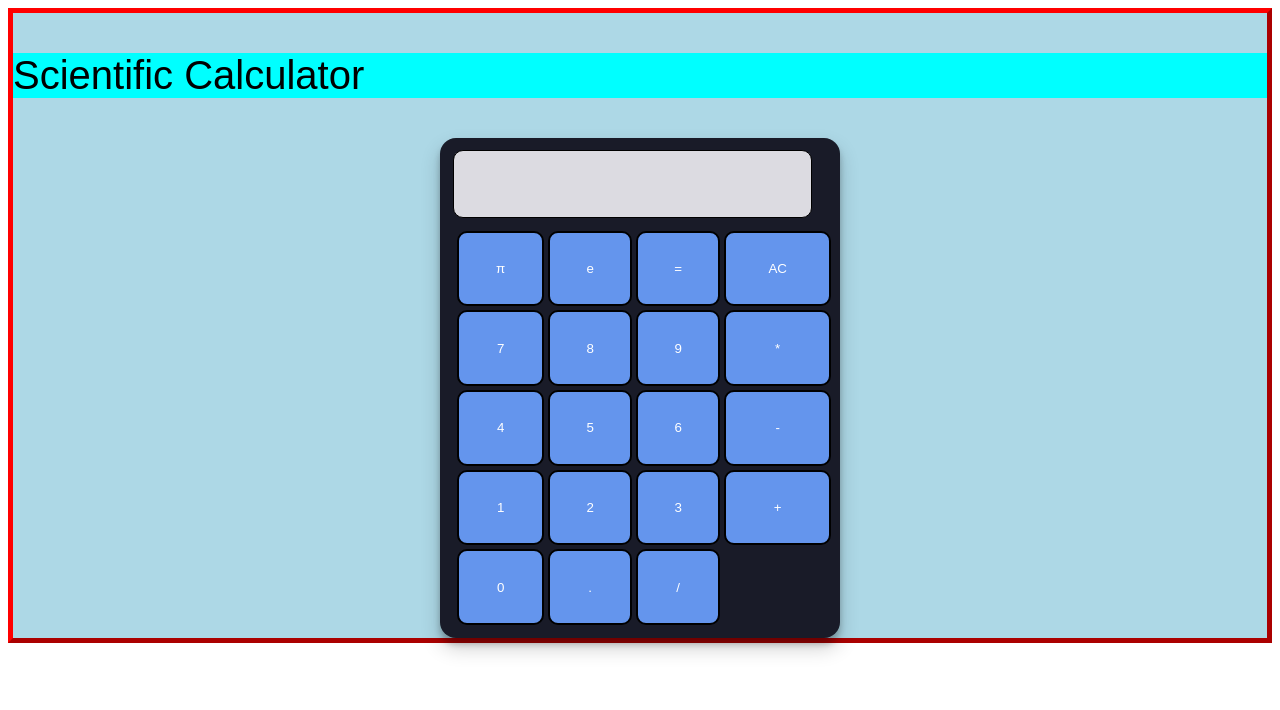
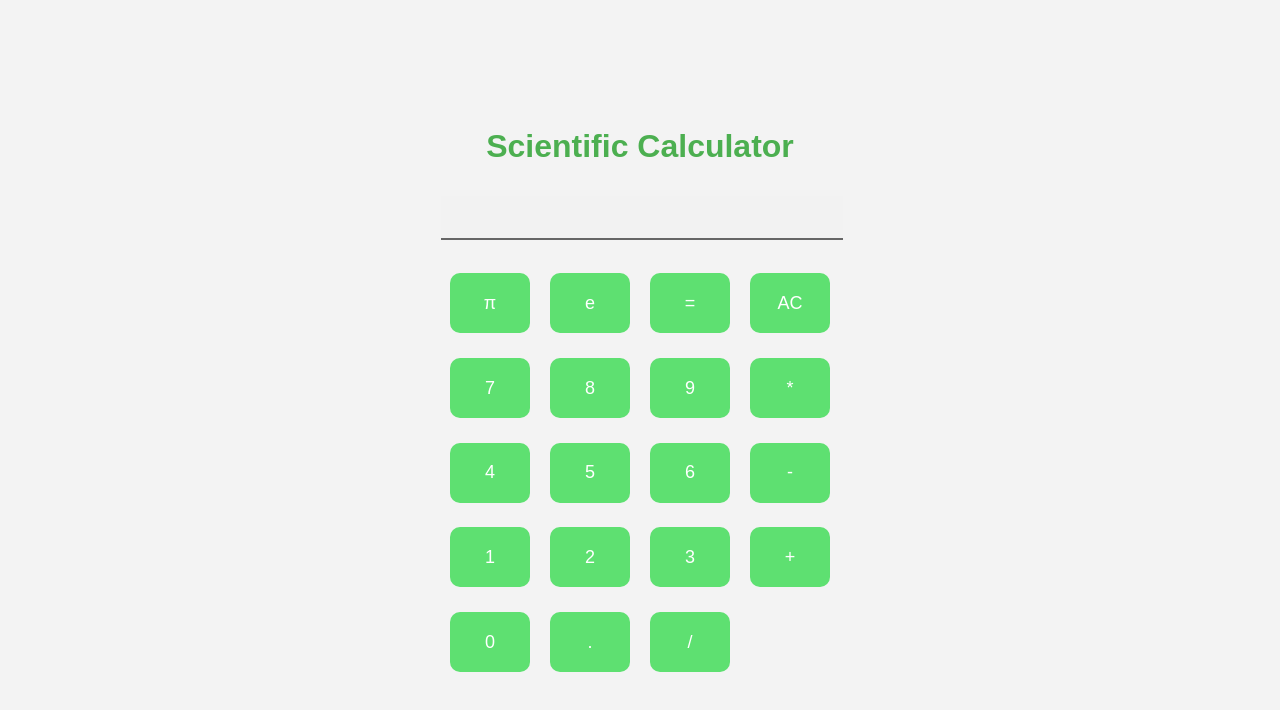
Before and after one commit to Sriram-2706/TechnoHacks, a plain HTML site: page calculator/index.html in a window 1280 px wide. Drawn offline with Linux system fonts and the light colour scheme.

Commit message:
edited calculator

```diff
--- a/calculator/style.css
+++ b/calculator/style.css
@@ -1,54 +1,59 @@
+body {
+  display: flex;
+  align-items: center;
+  justify-content: center;
+  height: 100vh;
+  margin: 0;
+  background-color: #f3f3f3;
+  font-family: 'Arial', sans-serif;
+}
+
 div {
-    border: 5px outset red;
-    background-color: lightblue;
-    text-align: justify;
+  text-align: center;
+}
+
+p {
+  font-size: 32px;
+  font-weight: bold;
+  color: #4CAF50;
+  /* Heading color */
+  margin-bottom: 20px;
 }
 
 .calculator {
-    padding: 10px;
-    border-radius: 1em;
-    height: 500px;
-    width: 400px;
-    margin: auto;
-    background-color: #191b28;
-    box-shadow: rgba(0, 0, 0, 0.19) 0px 10px 20px, rgba(0, 0, 0, 0.23) 0px 6px 6px;
+  border-collapse: collapse;
+  margin: 20px auto;
 }
 
 .display-box {
-    font-family: 'Orbitron', sans-serif;
-    background-color: #dcdbe1;
-    border: solid black 0.5px;
-    padding: 10px 10px;
-    color: black;
-    border-radius: 10px;
-    width: 90%;
-    height: 60%;
+  width: 100%;
+  height: 40px;
+  font-size: 24px;
+  text-align: right;
+  border: none;
+  border-bottom: 2px solid #666;
+  /* Separator line color */
   margin-bottom: 10px;
 }
 
 .btn {
-    font-family: 'Orbitron', sans-serif;
-    background-color: cornflowerblue;
-    color: white;
-    padding: 10px 10px;
-    border: solid black 2px;
-    width: 100%;
+  width: 80px;
+  height: 60px;
+  font-size: 18px;
+  border: none;
   border-radius: 10px;
-    height: 100%;
-    outline: none;
-    margin: 4px;
+  /* Rounded corners */
+  background-color: rgb(94, 224, 113);
+  /* Button color */
+  color: #fff;
+  /* Button text color */
   cursor: pointer;
+  transition: background-color 0.3s ease, color 0.3s ease;
 }
 
-  .btn:active {
-    background: #e5e5e5;
-    -webkit-box-shadow: inset 0px 0px 5px #c1c1c1;
-    -moz-box-shadow: inset 0px 0px 5px #c1c1c1;
-    box-shadow: inset 0px 0px 5px #c1c1c1;
+.btn:hover {
+  background-color: #50cc52;
+  /* Hover color */
+  color: #fff;
+  /* Hover text color */
 }
-
-  p {
-    font-size: 40px;
-    font-family: 'Kanit', sans-serif;
-    background-color: cyan;
-  }
```
Lines whose indentation alone changed are shown as unchanged.
